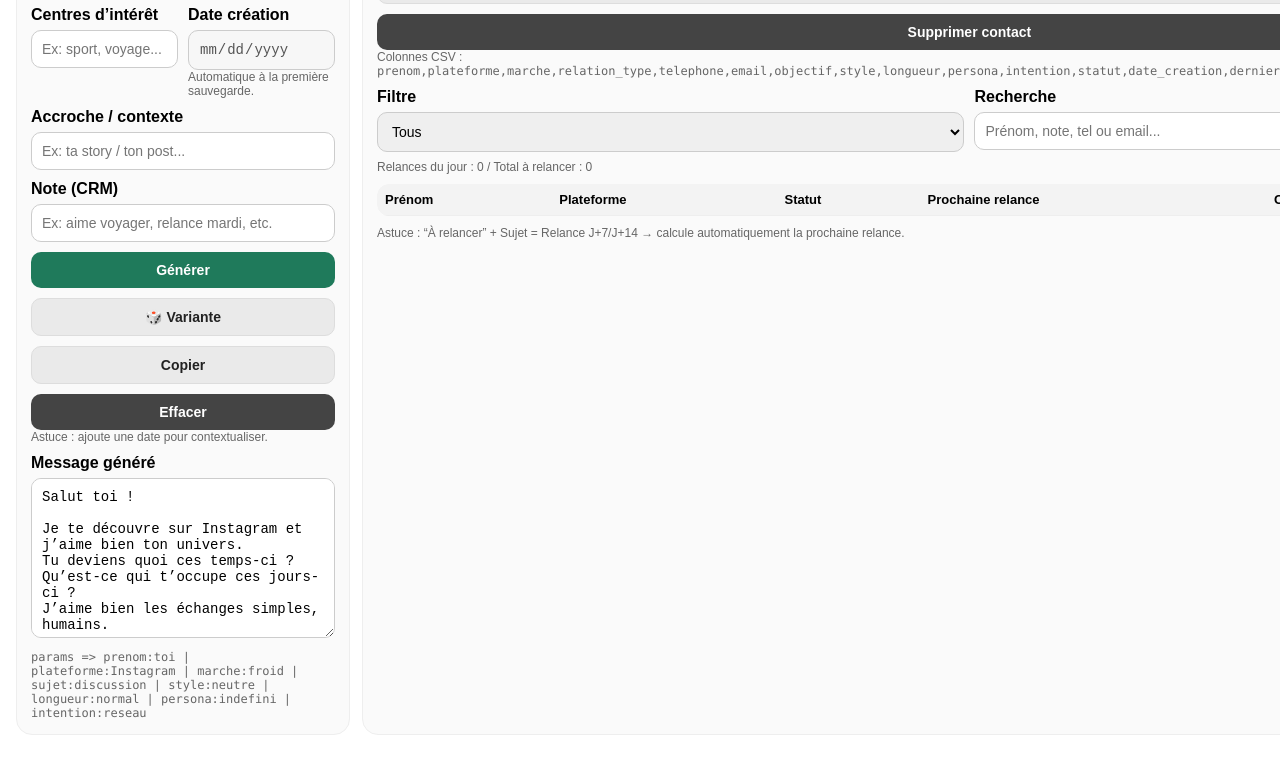
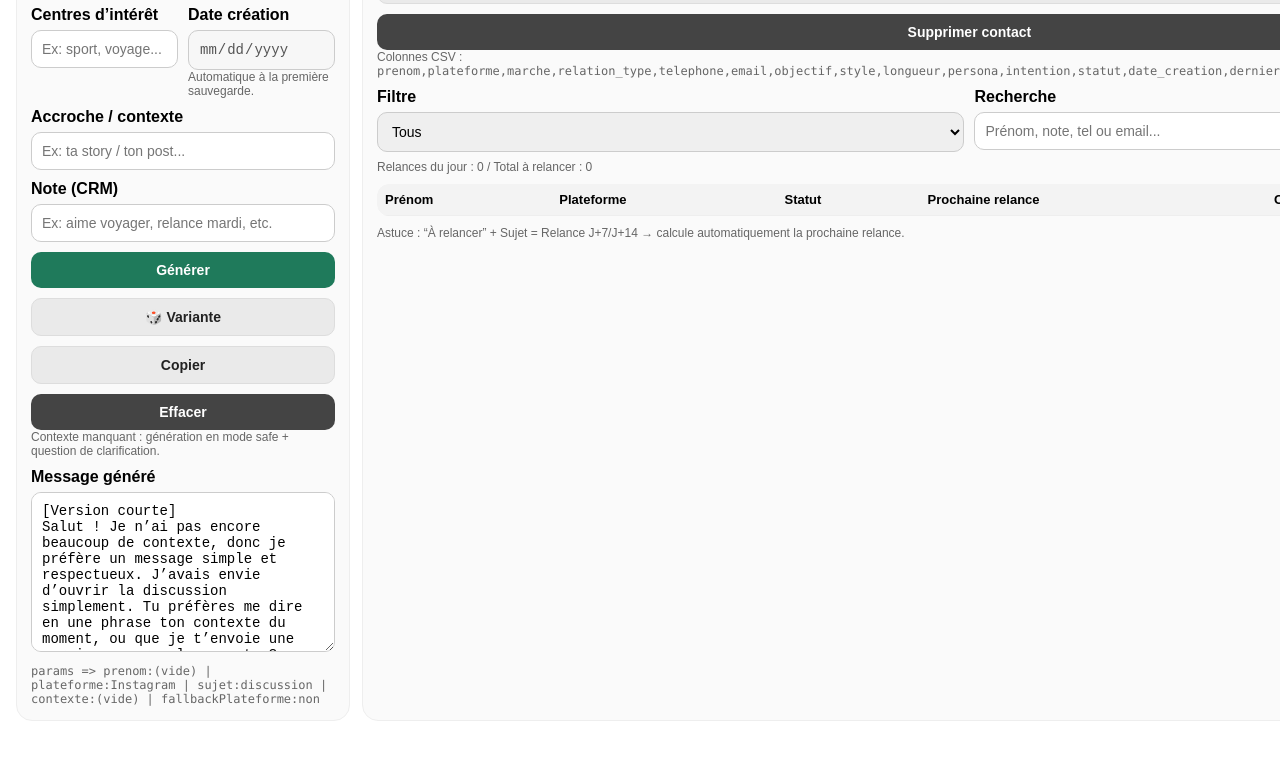
Before and after one commit to Gintaiji/mlm-message-generator, a website: page index.html in a window 1280 px wide. Shown: the part 536-1295 px from the top of the page. Drawn offline with Linux system fonts and the light colour scheme.

Commit message:
Add natural message generator with 3 compliant variants

```diff
--- a/index.html
+++ b/index.html
@@ -281,6 +281,7 @@
     </div>
   </div>
 
+  <script src="./message-generator.js"></script>
   <script>
     const $ = (id) => document.getElementById(id);
     const pick = (arr) => arr[Math.floor(Math.random() * arr.length)];
@@ -455,23 +456,37 @@
     }
 
     function generate() {
-      const prenom = clean($("prenom").value) || "toi";
+      const prenom = clean($("prenom").value);
       const plateforme = $("plateforme").value;
-      const marche = $("marche").value;
       const objectif = $("objectif").value;
-      const style = $("styleTone").value;
-      const lengthMode = $("lengthMode").value;
-      const persona = $("persona").value;
-      const intention = $("intention").value;
-      const accroche = clean($("accroche").value);
-      const centre = clean($("centre").value);
+      const contexte = clean($("accroche").value);
       const days = daysSince($("dernier").value);
 
-      const msg = buildMessage({ prenom, plateforme, marche, objectif, style, lengthMode, persona, intention, accroche, centre, days });
-      $("result").value = msg;
+      const variants = NaturalMessageGenerator.generateNaturalMessageVariants({
+        prenom,
+        plateforme,
+        contexte,
+        objectif
+      });
+
+      $("result").value = [
+        "[Version courte]",
+        variants.short,
+        "",
+        "[Version moyenne]",
+        variants.medium,
+        "",
+        "[Version fun]",
+        variants.fun
+      ].join("\n");
 
       $("debug").textContent =
-        `params => prenom:${prenom} | plateforme:${plateforme} | marche:${marche} | sujet:${objectif} | style:${style} | longueur:${lengthMode} | persona:${persona} | intention:${intention}`;
+        `params => prenom:${prenom || "(vide)"} | plateforme:${plateforme} | sujet:${objectif} | contexte:${contexte || "(vide)"} | fallbackPlateforme:${variants.meta.platformFallbackUsed ? "oui" : "non"}`;
+
+      if (variants.meta.contextMissing) {
+        $("daysInfo").textContent = "Contexte manquant : génération en mode safe + question de clarification.";
+        return;
+      }
 
       $("daysInfo").textContent =
         (typeof days === "number") ? `Dernier contact : il y a ${days} jour(s).` : `Astuce : ajoute une date pour contextualiser.`;
--- /dev/null
+++ b/message-generator.js
@@ -0,0 +1,131 @@
+(function (global) {
+  const KNOWN_PLATFORMS = {
+    instagram: "Instagram",
+    facebook: "Facebook",
+    tiktok: "TikTok"
+  };
+
+  function clean(value) {
+    return String(value || "").trim();
+  }
+
+  function normalizePlatformName(platform) {
+    const normalized = clean(platform).toLowerCase();
+    return KNOWN_PLATFORMS[normalized] || null;
+  }
+
+  function safeGreeting(firstName) {
+    const name = clean(firstName);
+    return name ? `Salut ${name} !` : "Salut !";
+  }
+
+  function objectiveLine(objective) {
+    const map = {
+      discussion: "J’avais envie d’ouvrir la discussion simplement.",
+      question: "J’ai une petite question rapide à te poser.",
+      invitation: "Si tu es ok, on peut se caler un court échange.",
+      relance7: "Je te fais une relance légère, au cas où mon message soit passé à côté.",
+      relance14: "Je reviens une dernière fois, sans pression."
+    };
+    return map[clean(objective)] || map.discussion;
+  }
+
+  function contextLine(context) {
+    const cleaned = clean(context);
+    if (!cleaned) {
+      return {
+        missing: true,
+        value: "Je n’ai pas encore beaucoup de contexte, donc je préfère un message simple et respectueux."
+      };
+    }
+
+    return {
+      missing: false,
+      value: `On s’est croisés via ${cleaned}, et ça m’a donné envie de t’écrire.`
+    };
+  }
+
+  function closingQuestion(platformLabel, isContextMissing) {
+    if (isContextMissing) {
+      return "Tu préfères me dire en une phrase ton contexte du moment, ou que je t’envoie une version encore plus courte ?";
+    }
+
+    if (platformLabel) {
+      return `Tu préfères qu’on continue ici sur ${platformLabel} ou en vocal rapide ?`;
+    }
+
+    return "Tu préfères qu’on continue ici ou en vocal rapide ?";
+  }
+
+  function buildVariant(parts, kind) {
+    const { greeting, platformLabel, context, objective, question } = parts;
+    const genericPlatform = platformLabel || "ta plateforme";
+
+    if (kind === "court") {
+      return [
+        greeting,
+        `${context}`,
+        `${objective}`,
+        `${question}`
+      ].join(" ");
+    }
+
+    if (kind === "moyen") {
+      return [
+        greeting,
+        `Je t’écris depuis ${genericPlatform} avec un message naturel, sans copier-coller.`,
+        context,
+        objective,
+        question
+      ].join(" ");
+    }
+
+    return [
+      greeting,
+      `Petit message spontané 🙂 depuis ${genericPlatform}.`,
+      context,
+      "Promis, je fais simple et humain.",
+      objective,
+      question
+    ].join(" ");
+  }
+
+  function generateNaturalMessageVariants(input) {
+    if (!input || typeof input !== "object") {
+      throw new TypeError("input must be an object");
+    }
+
+    const platformLabel = normalizePlatformName(input.plateforme);
+    const context = contextLine(input.contexte);
+    const objective = objectiveLine(input.objectif);
+    const greeting = safeGreeting(input.prenom);
+    const question = closingQuestion(platformLabel, context.missing);
+
+    const parts = {
+      greeting,
+      platformLabel,
+      context: context.value,
+      objective,
+      question
+    };
+
+    return {
+      short: buildVariant(parts, "court"),
+      medium: buildVariant(parts, "moyen"),
+      fun: buildVariant(parts, "fun"),
+      meta: {
+        platformFallbackUsed: !platformLabel,
+        contextMissing: context.missing
+      }
+    };
+  }
+
+  global.NaturalMessageGenerator = {
+    generateNaturalMessageVariants,
+    normalizePlatformName
+  };
+
+  if (typeof module !== "undefined" && module.exports) {
+    module.exports = global.NaturalMessageGenerator;
+  }
+})(typeof window !== "undefined" ? window : globalThis);
```
Also changed, not shown: package.json (added, +10 -0 lines), tests/message-generator.test.mjs (added, +85 -0 lines), README.md.
